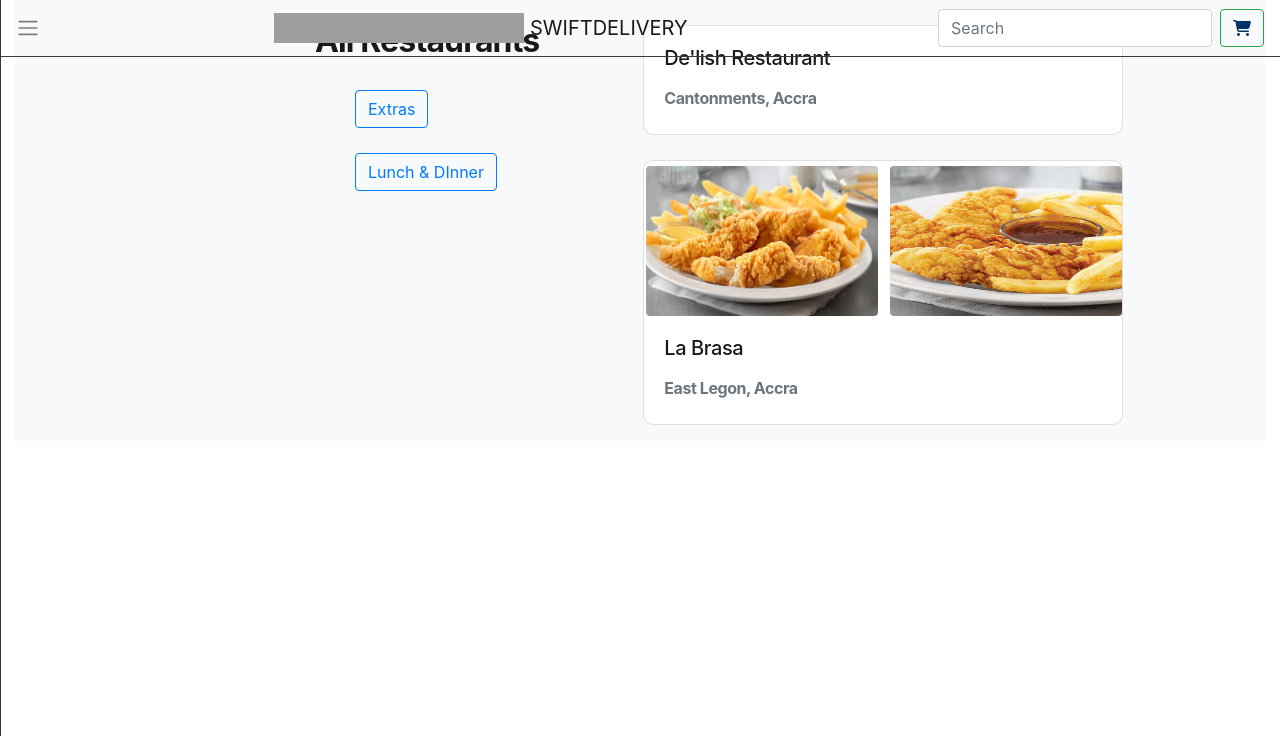
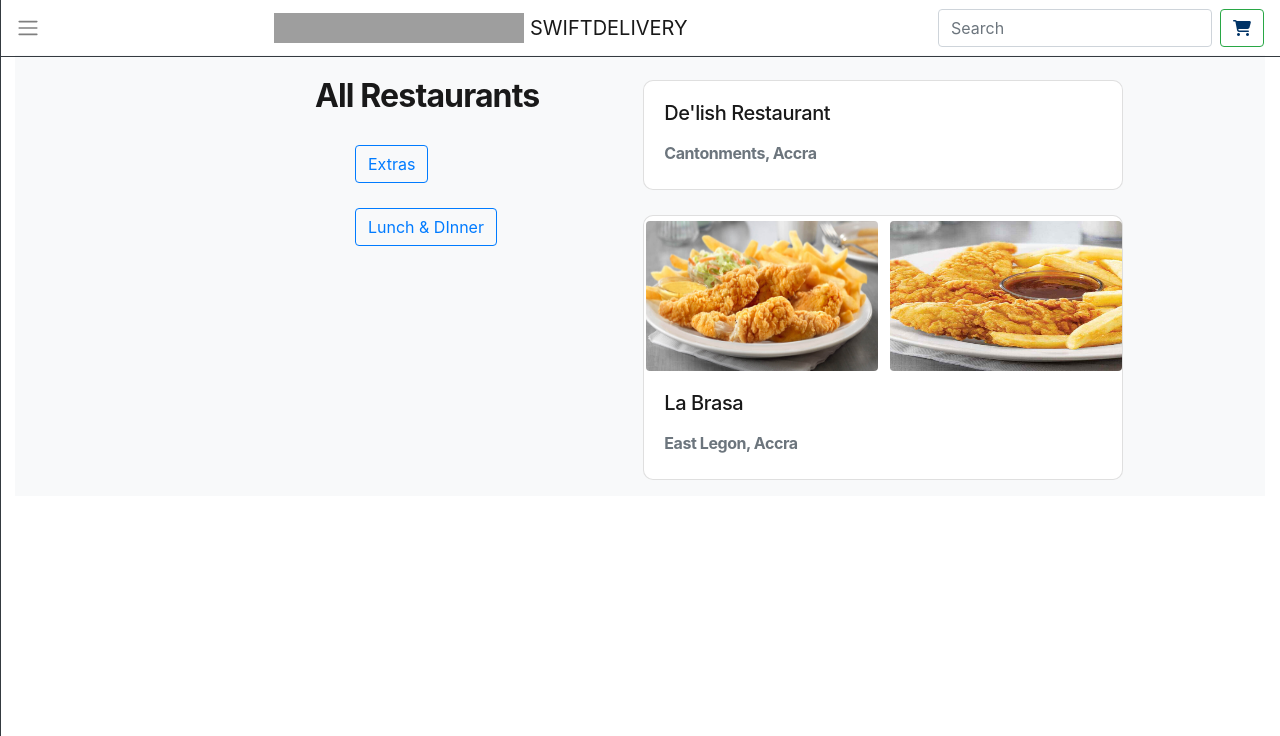
Before and after one commit to tete32153/swift-delivery, a Django app: page / in a window 1280 px wide. Shown: the top 736 px of the page. Run offline with Django 3.2, Linux system fonts and the light colour scheme; data comes from the database, SQL or seed files in the repository; parts of the project's set-up code (start-up, migrations or seed data) failed here and were passed over; some libraries are stand-ins or nearby versions; grey boxes are pictures that could not be loaded.

Commit message:
navbar fixed1

```diff
--- a/restaurant/templates/restaurant/base_template.html
+++ b/restaurant/templates/restaurant/base_template.html
@@ -4,7 +4,7 @@
 {%block body%}
 
 
-    <nav class="navbar  fixed-top navbar-light border border-dark border-top-0 border-left-0 border-right-0" >
+    <nav class="navbar fixed-top navbar-light border border-dark border-top-0 border-left-0 border-right-0" >
 
 
 
@@ -26,7 +26,7 @@
 
 
 
-  <div class="main" style="width:100%">
+  <div class="main" style="width:100%; padding-top: 55px;">
       <div class="sidenav  border-right border-dark" id="mySidenav" style="border:1px">
           <div>
               <a href="javascript:void(0)" class="closebtn" onclick="closeNav()">&times;</a>
```
